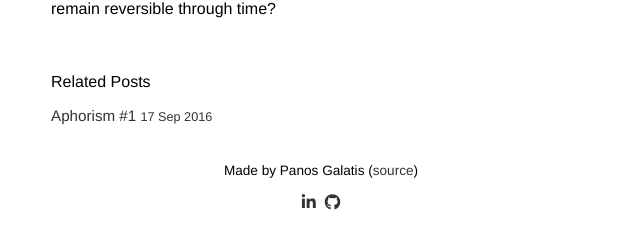
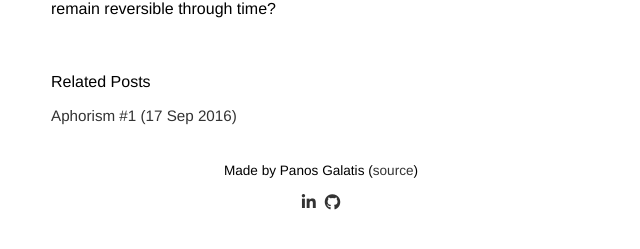
Before and after one commit to pgalatis/pgalatis.github.io, a Jekyll site: the page built from _posts/2016-09-17-Aphorism#2.markdown, in a window 1280 px wide. Shown: the part 496-745 px from the top of the page, without its empty margins (319-959 px from the left). Built offline with Jekyll 4.4.1, drawn with Linux system fonts in a browser that asks for light colours; nearby versions of some CDN libraries.

Commit message:
Various changes

```diff
--- a/_layouts/post.html
+++ b/_layouts/post.html
@@ -20,8 +20,7 @@ layout: default
       <li>
         <h3>
           <a href="{{ site.baseurl }}{{ post.url }}">
-            {{ post.title }}
-            <small>{{ post.date | date_to_string }}</small>
+            {{ post.title }} ({{ post.date | date_to_string }})
           </a>
         </h3>
       </li>
```
